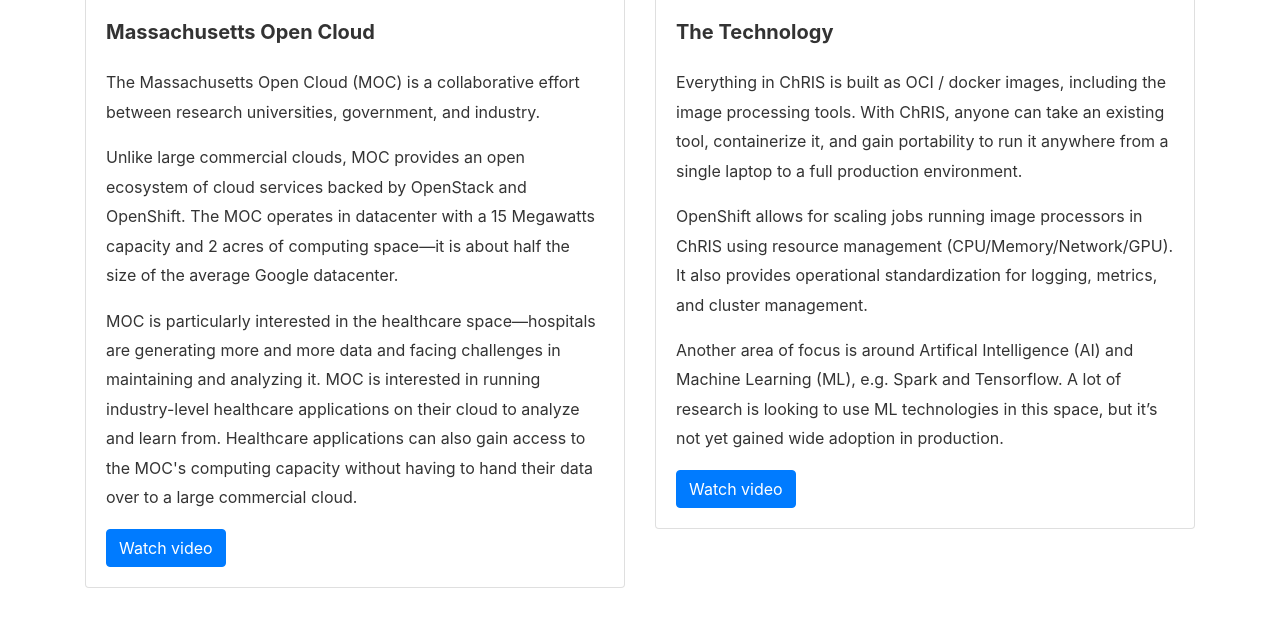
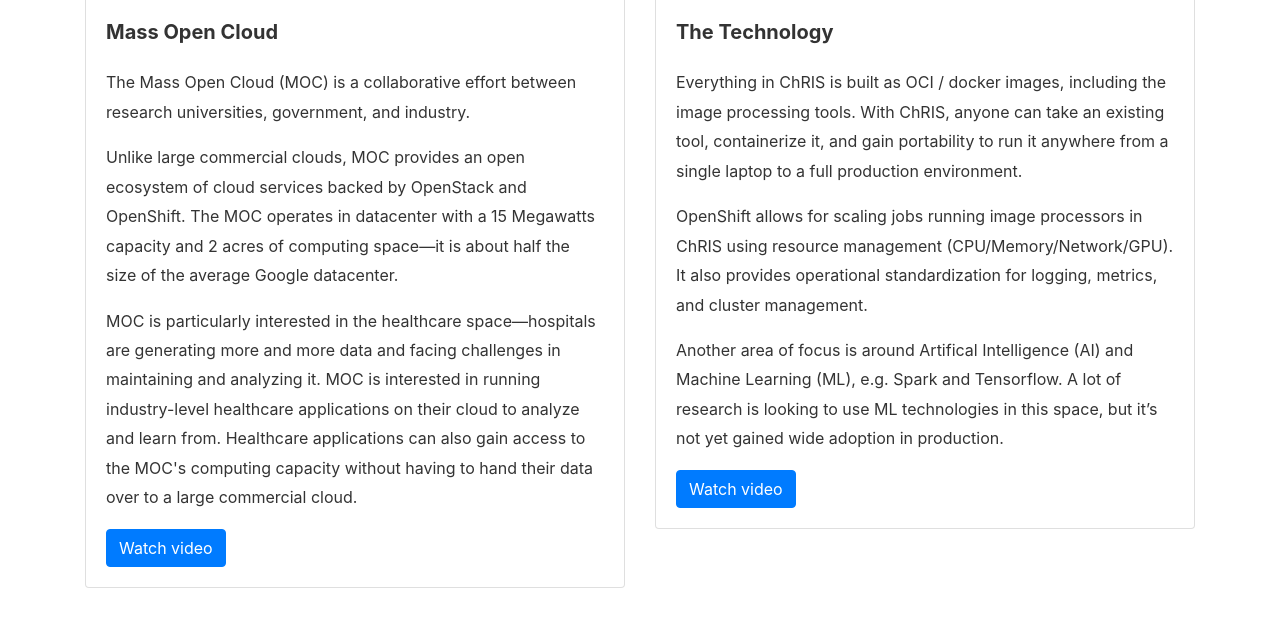
Before and after one commit to FNNDSC/website-old, a Jekyll site: the page built from _pages/join-us/how-chris-works.html, in a window 1280 px wide and 1400 px high, scrolled down 1663 px, cut to the strip 188-822 px from the top of the window. Shown: the top 627 px of the strip. Built offline with Jekyll 4.4.1, drawn with Linux system fonts in a browser that asks for light colours; nearby versions of some CDN libraries; some web fonts are replaced; a style sheet for code colours, icons or effects is not loaded; some of the changed text lies outside the part shown.

Commit message:
Replace Massachusetts Open Cloud with Mass Open Cloud

```diff
--- a/_includes/jumbotron_front.html
+++ b/_includes/jumbotron_front.html
@@ -128,7 +128,7 @@
             <div class="col-lg-5 offset-lg-1 col-md-4 offset-md-0 pt-md-0 offset-sm-3 col-sm-6 pt-sm-2 font-weight-light">
                 <p>
                     Through our strong partnership with Red Hat and the
-                    Massachusetts Open Cloud (MOC), you can deploy
+                    Mass Open Cloud (MOC), you can deploy
                     workflows to the MOC — while still maintaining
                     ownership of your own data.
                 </p>
--- a/_includes/people.html
+++ b/_includes/people.html
@@ -64,7 +64,7 @@
   </div>
 </div>
 
-<h3>Massachusetts Open Cloud Team</h3>
+<h3>Mass Open Cloud Team</h3>
 
 
 <div class="card-columns moc" style="font-size: .75em">
@@ -72,7 +72,7 @@
         <img class="card-img-top img-fluid rounded-circle" src="/assets/images/team/orrankrieger.jpg" alt="Orran Krieger">
         <div class="card-body">
           <h6 class="card-title">Orran Krieger</h6>
-          <p class="card-text">Massachusetts Open Cloud (MOC) Project Lead</p>
+          <p class="card-text">Mass Open Cloud (MOC) Project Lead</p>
         </div>
     </div>
     <div class="card text-center">
--- a/_pages/join-us/how-chris-works.html
+++ b/_pages/join-us/how-chris-works.html
@@ -17,7 +17,7 @@
 </div>
 
 <blockquote class="mt-5 mb-5">This tutorial is based on a presentation, "Medical Image Processing with OpenShift and OpenStack,” given by Dan McPherson (Red Hat),
-Rudolph Pienaar (Boston Children's Hospital), and Ata Turk (Massachusetts Open Cloud) at the Red Hat Summit in 2018.
+Rudolph Pienaar (Boston Children's Hospital), and Ata Turk (Mass Open Cloud) at the Red Hat Summit in 2018.
 <a href="https://youtu.be/p1Y9wlPSgt4">The full video of this presentation is available</a>, but for the purposes of this tutorial
 we have broken it down into chunks summarizing each section and linking directly to the timestamp where that part of the presentation begins.
 </blockquote>
@@ -71,8 +71,8 @@
               <iframe style="min-height: 315px" class="card-img-top" src="https://www.youtube.com/embed/p1Y9wlPSgt4?start=343" frameborder="0" allow="accelerometer; autoplay; encrypted-media; gyroscope; picture-in-picture" allowfullscreen></iframe>
 
             <div class="card-body">
-              <h5 class="card-title">Massachusetts Open Cloud</h5>
-              <p class="card-text">The Massachusetts Open Cloud (MOC) is a collaborative effort between research universities, government, and industry.</p>
+              <h5 class="card-title">Mass Open Cloud</h5>
+              <p class="card-text">The Mass Open Cloud (MOC) is a collaborative effort between research universities, government, and industry.</p>
 
               <p class="card-text">Unlike large commercial clouds,
                   MOC provides an open ecosystem of cloud services backed by OpenStack and OpenShift. The MOC operates in datacenter with a 15
@@ -139,7 +139,7 @@
             <div class="card-body">
               <h5 class="card-title">ChRIS Architecture Overview</h5>
                 <p class="card-text">ChRIS, from within Boston Children's Hospital, retrieves image data from a data source and image processing
-                    plugin container from a plugin store and pushes them to the Massachusetts Open Cloud via an IO handler in MOC's OpenShift. Once computation
+                    plugin container from a plugin store and pushes them to the Mass Open Cloud via an IO handler in MOC's OpenShift. Once computation
                     is finished, the plugin output is retrieved back into ChRIS.</p>
 
                 <p class="card-text">When ChRIS pushes data to the MOC, that data is stored in Swift within MOC's OpenStack. This is to enable data segmentation between jobs.
--- a/index.html
+++ b/index.html
@@ -38,7 +38,7 @@
 	</div>
     <div class="card-body">
 	    <h4 class="card-title"><a href="https://youtu.be/e3QJjLwVwQo">ChRIS on theCUBE</a></h4>
-      <p class="card-text">Watch this great overview of ChRIS as explained by Dr. Ellen Grant and Dr. Rudolph Pienaar of Boston Children's Hospital in an interview with theCUBE during the 2019 Red Hat Summit in Boston, Massachusetts.</p>
+      <p class="card-text">Watch this great overview of ChRIS as explained by Dr. Ellen Grant and Dr. Rudolph Pienaar of Boston Children's Hospital in an interview with theCUBE during the 2019 Red Hat Summit in Boston, Mass.</p>
     </div>
   </div>
 
```
Also changed, not shown: _pages/info.md (+2 -2 lines).
